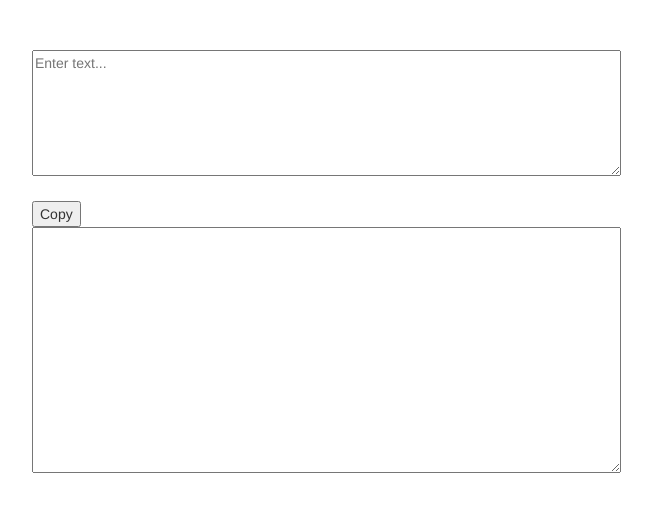
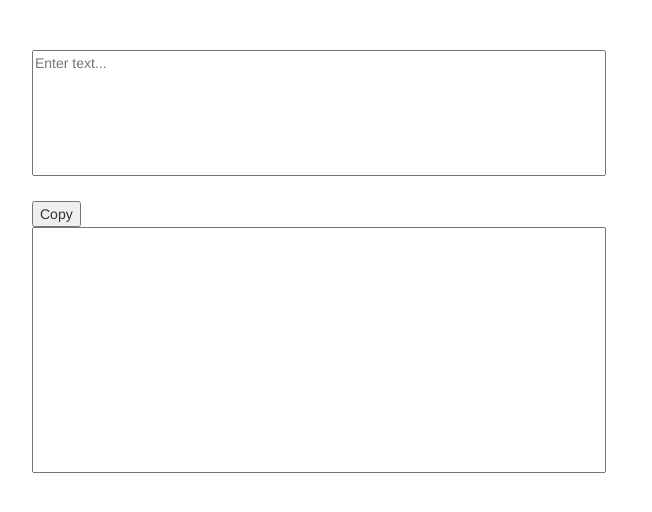
Before and after one commit to A-Fitz/A-Fitz.github.io, a plain HTML site: page discmoji/index.html in a window 1280 px wide. Shown: the whole page, without its empty margins (18-670 px from the left). Drawn offline with nearby package versions, Linux system fonts and the light colour scheme.

Commit message:
Update index.html

```diff
--- a/discmoji/index.html
+++ b/discmoji/index.html
@@ -9,6 +9,10 @@
 @import url(https://fonts.googleapis.com/css?family=Bad+Script);
 body {
   padding:50px;
+}
+textarea {
+  overflow: hidden;
+  resize: none;
 }
 </style>
 </head>
```
